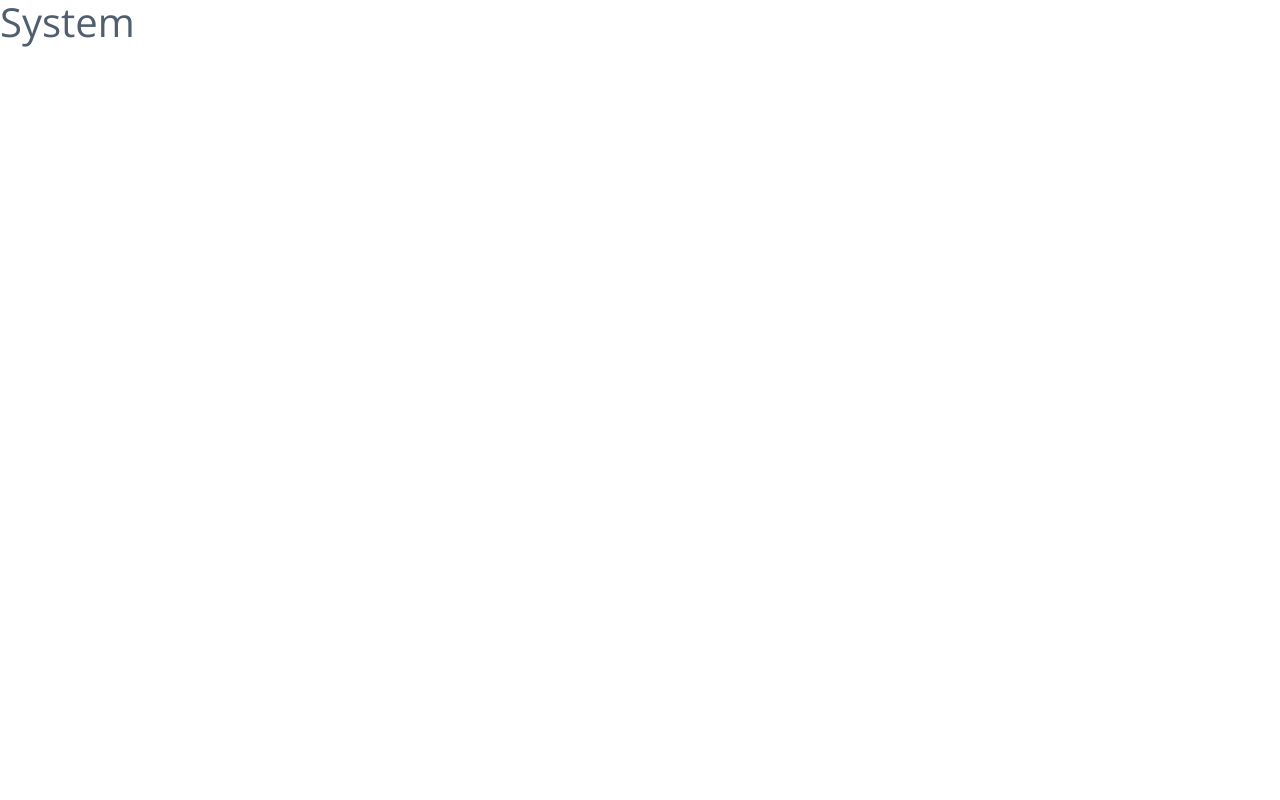
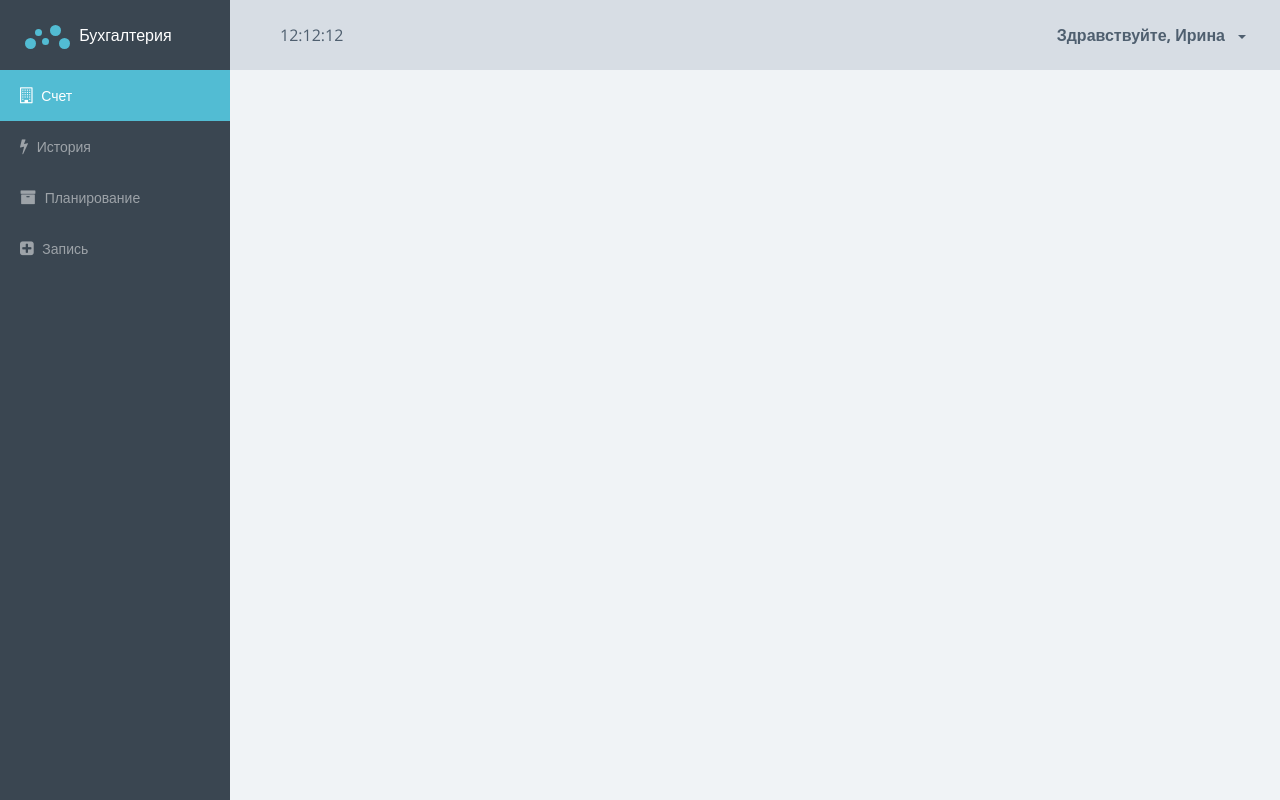
Before and after one commit to SkifUA/home-booker, an Angular app: page /system in a window 1280 px wide. Built offline with nearby package versions, Linux system fonts and the light colour scheme.

Commit message:
Added stile template for system component

```diff
--- a/src/app/system/system.component.html
+++ b/src/app/system/system.component.html
@@ -1 +1,66 @@
-<h1>System</h1>
+<div class="main-wrapper">
+  <div class="app">
+    <!--HEADER-->
+    <header class="header">
+      <div class="header-block header-block-search">
+        12:12:12
+      </div>
+      <div class="header-block header-block-nav">
+        <ul class="nav-profile">
+          <li class="profile dropdown">
+            <a class="nav-link dropdown-toggle" href="#" role="button">
+                                <span class="name">
+                                    Здравствуйте, Ирина
+                                </span>
+            </a>
+            <div class="dropdown-menu profile-dropdown-menu">
+              <a class="dropdown-item" href="#"> <i class="fa fa-gear icon"></i>Сделать запись</a>
+              <div class="dropdown-divider"></div>
+              <a class="dropdown-item" href="#"><i class="fa fa-power-off icon"></i>Выйти</a>
+            </div>
+          </li>
+        </ul>
+      </div>
+    </header>
+    <!--HEADER-->
+    <!--SIDEBAR-->
+    <aside class="sidebar">
+      <div class="sidebar-container">
+        <div class="sidebar-header">
+          <div class="brand">
+            <div class="logo">
+              <span class="l l1"></span>
+              <span class="l l2"></span>
+              <span class="l l3"></span>
+              <span class="l l4"></span>
+              <span class="l l5"></span>
+            </div>
+            Бухгалтерия
+          </div>
+        </div>
+        <nav class="menu">
+          <ul class="nav metismenu">
+            <li class="active">
+              <a href="#"> <i class="fa fa-building-o"></i> Счет </a>
+            </li>
+            <li>
+              <a href="#"> <i class="fa fa-flash"></i> История </a>
+            </li>
+            <li>
+              <a href="#"> <i class="fa fa-archive"></i> Планирование </a>
+            </li>
+            <li>
+              <a href="#"> <i class="fa fa-plus-square"></i> Запись </a>
+            </li>
+          </ul>
+        </nav>
+      </div>
+    </aside>
+    <!--SIDEBAR-->
+    <!--CONTENT-->
+    <article class="content dashboard-page">
+      <router-outlet></router-outlet>
+    </article>
+    <!--CONTENT-->
+  </div>
+</div>
```
